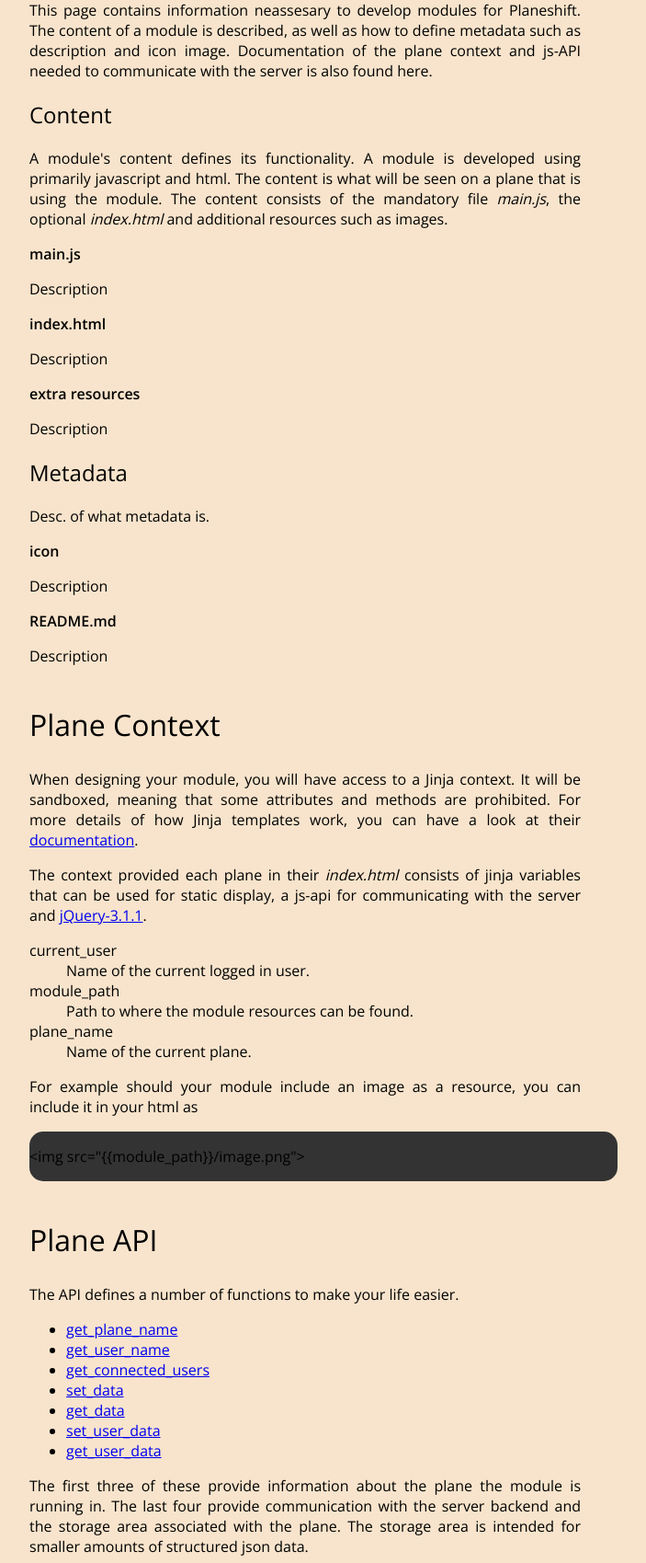
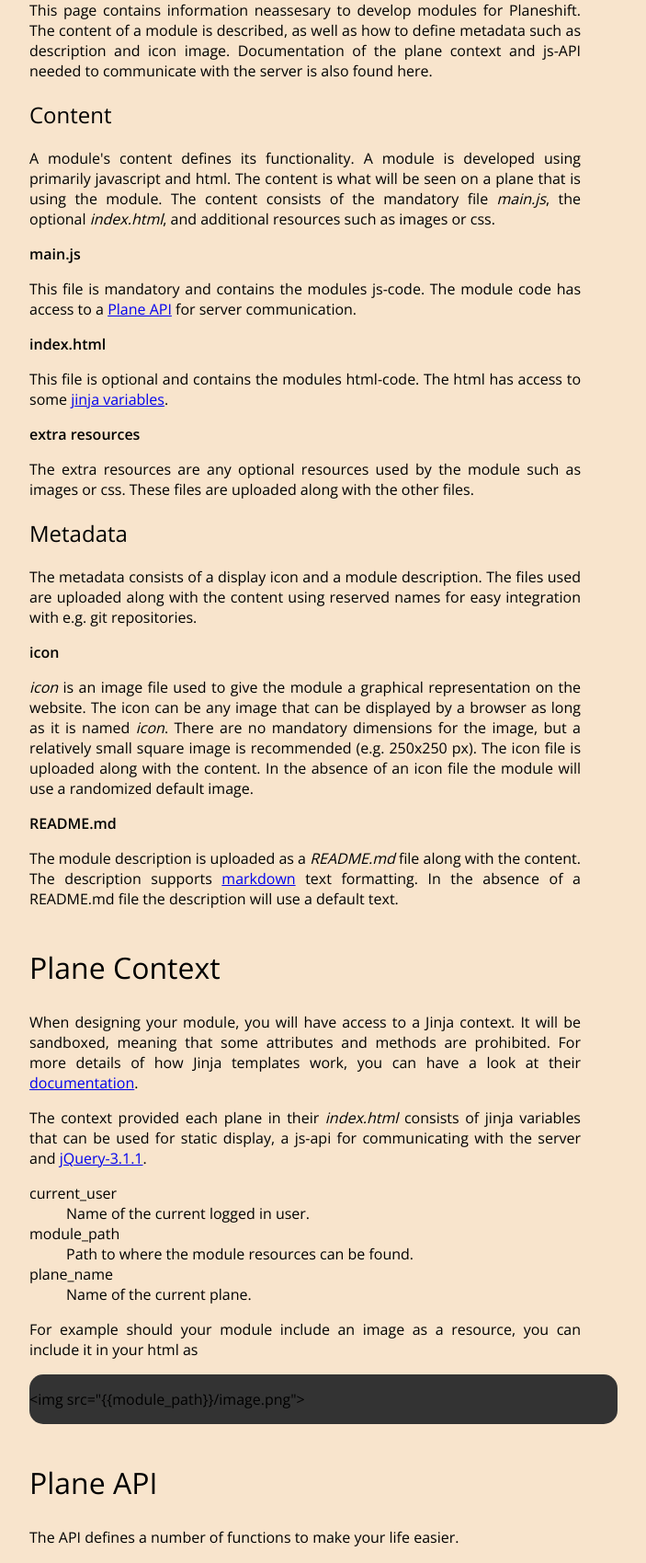
Before and after one commit to ashlaban/m7011e-planeshift, a Flask app: page /dev-guide in a window 1280 px wide. Shown: the part 176-1875 px from the top of the page at 92% size, without its empty margins (308-1011 px from the left). Run offline with Flask 2, Linux system fonts and the light colour scheme; parts of the project's set-up code (start-up, migrations or seed data) failed here and were passed over; some libraries are stand-ins or nearby versions.

Commit message:
Add descriptions to dev-guide

```diff
--- a/app/templates/dev-guide.html
+++ b/app/templates/dev-guide.html
@@ -15,29 +15,30 @@
 	This page contains information neassesary to develop modules for Planeshift. The content of a module is described, as well as how to define metadata such as description and icon image. Documentation of the plane context and js-API needed to communicate with the server is also found here.
 
 	<h2>Content</h2>
-	<p>A module's content defines its functionality. A module is developed using primarily javascript and html. The content is what will be seen on a plane that is using the module. The content consists of the mandatory file <i>main.js</i>, the optional <i>index.html</i> and additional resources such as images.</p>
+	<p>A module's content defines its functionality. A module is developed using primarily javascript and html. The content is what will be seen on a plane that is using the module. The content consists of the mandatory file <i>main.js</i>, the optional <i>index.html</i>, and additional resources such as images or css.</p>
 
 	<h3>main.js</h3>
-	<p>Description</p>
+	<p>This file is mandatory and contains the modules js-code. The module code has access to a <a href="#api">Plane API</a> for server communication.</p>
 
 	<h3>index.html</h3>
-	<p>Description</p>
+	<p>This file is optional and contains the modules html-code. The html has access to some <a href="#context">jinja variables</a>.</p>
 
 	<h3>extra resources</h3>
-	<p>Description</p>
+	<p>The extra resources are any optional resources used by the module such as images or css. These files are uploaded along with the other files.</p>
 
 	<h2>Metadata</h2>
-	<p>Desc. of what metadata is.</p>
+	<p>The metadata consists of a display icon and a module description. The files used are uploaded along with the content using reserved names for easy integration with e.g. git repositories.</p>
 
 	<h3>icon</h3>
-	<p>Description</p>
+	<p><i>icon</i> is an image file used to give the module a graphical representation on the website. The icon can be any image that can be displayed by a browser as long as it is named <i>icon</i>. There are no mandatory dimensions for the image, but a relatively small square image is recommended (e.g. 250x250 px). The icon file is uploaded along with the content. In the absence of an icon file the module will use a randomized default image.</p>
 
 	<h3>README.md</h3>
-	<p>Description</p>
+	<p>The module description is uploaded as a <i>README.md</i> file along with the content. The description supports <a href="https://github.com/adam-p/markdown-here/wiki/Markdown-Here-Cheatsheet">markdown</a> text formatting. In the absence of a README.md file the description will use a default text.</p>
 </section>
 
 <section>
 <h1>Plane Context</h1>
+<a name="context"></a>
 <p>When designing your module, you will have access to a Jinja context. It will be sandboxed, meaning that some attributes and methods are prohibited. For more details of how Jinja templates work, you can have a look at their <a href="http://jinja.pocoo.org/docs/2.9/">documentation</a>.
 </p>
 
@@ -111,7 +112,7 @@ get_data({player2: {points: true}}, success);
 </pre>
 
 <a name="get_plane_name"></a>
-	<h2>get_plane_name</h2>
+	<h2>get_plane_name()</h2>
 
 	<a name="get_plane_name"></a>
 	<p>Returns the name of the current plane as a string.</p>
```
